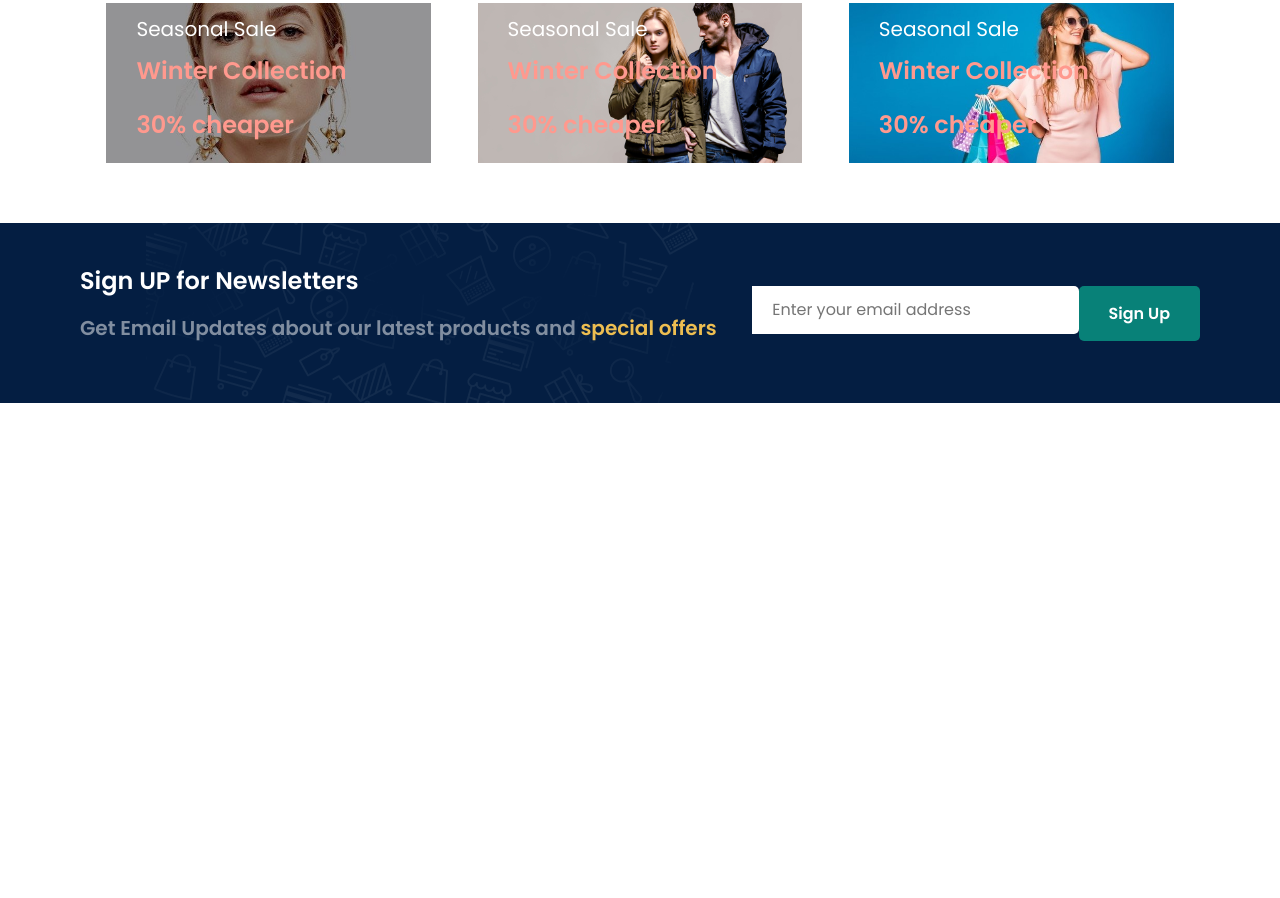
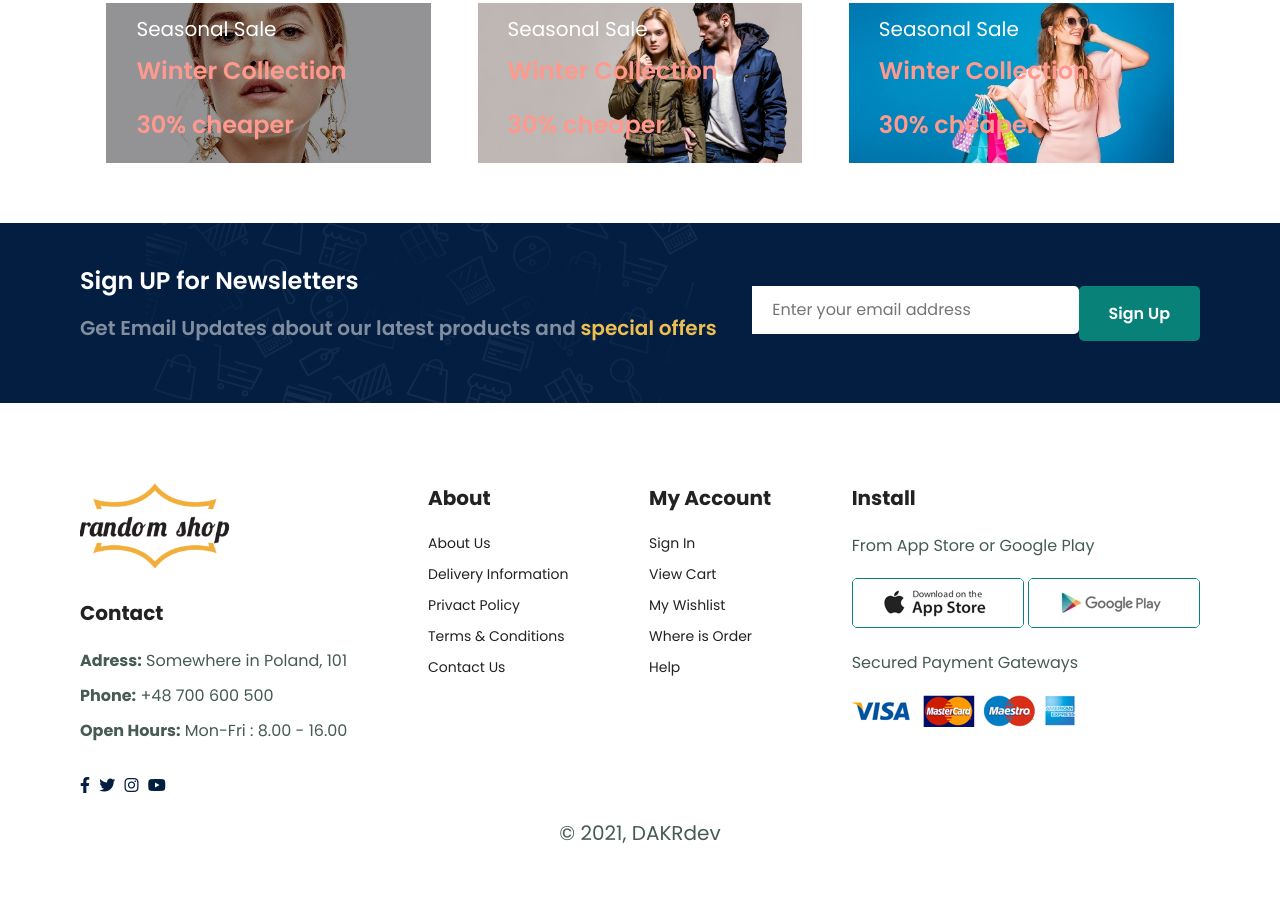
Before and after one commit to DanielKrol90/project-EComerceShop, a plain HTML site: page index.html in a window 1280 px wide. Shown: the part 4368-5266 px from the top of the page. Before the commit the page ends 4811 px from the top, so only its background shows below. Drawn offline with Linux system fonts and the light colour scheme.

Commit message:
finished web page

```diff
--- a/index.html
+++ b/index.html
@@ -419,7 +419,54 @@
     </section>
     <!-- ? END SECTION SIGNUP BANNER -->
 
-
+    <!-- ! FOOTER -->
+      <footer class="section-p1">
+        <div class="col">
+          <img class="footer-logo" src="images/logo.png" alt="logo">
+          <h3>Contact</h3>
+          <p><b>Adress:</b> Somewhere in Poland, 101 </p>
+          <p><b>Phone:</b> +48 700 600 500</p>
+          <p><b>Open Hours:</b> Mon-Fri : 8.00 - 16.00</p>
+          <div class="media-follow">
+            <div class="media-icons">
+              <i class="fab fa-facebook-f"></i>
+              <i class="fab fa-twitter"></i>
+              <i class="fab fa-instagram"></i>
+              <i class="fab fa-youtube"></i>
+            </div>
+          </div>
+        </div>
+        <div class="col">
+          <h3>About</h3>
+          <a href="#">About Us</a>
+          <a href="#">Delivery Information</a>
+          <a href="#">Privact Policy</a>
+          <a href="#">Terms & Conditions</a>
+          <a href="#">Contact Us</a>
+        </div>
+        <div class="col">
+          <h3>My Account</h3>
+          <a href="#">Sign In</a>
+          <a href="#">View Cart</a>
+          <a href="#">My Wishlist</a>
+          <a href="#">Where is Order</a>
+          <a href="#">Help</a>
+        </div>
+        <div class="col install">
+          <h3>Install</h3>
+          <p>From App Store or Google Play</p>
+          <div class="row">
+            <img src="/images/pay/app.jpg" alt="logo of app store">
+            <img src="/images/pay/play.jpg" alt="logo of play store">
+          </div>
+          <p>Secured Payment Gateways</p>
+          <img src="/images/pay/pay.png" alt="logo of paycards">
+        </div>
+        <div class="copyright">
+          <p>&copy; 2021, DAKRdev </p>
+        </div>
+      </footer>
+    <!-- ? END FOOTER -->
 
 
 
--- a/styles/style.css
+++ b/styles/style.css
@@ -483,3 +483,74 @@ background-image: url("/images/banner/b17.jpg");
     color: #fff;
     white-space: nowrap;
 }
+
+/* ! SECTION FOOTER */
+
+footer .footer-logo {
+    width: 150px;
+    margin-bottom: 30px;
+}
+
+footer {
+    display: flex;
+    flex-wrap: wrap;
+    justify-content: space-between;
+}
+
+footer  .col {
+    display: flex;
+    flex-direction: column;
+    align-items: flex-start;
+    margin-bottom: 20px;
+}
+
+footer h3 {
+    font-size: 20px;
+    padding-bottom: 20px;
+}
+
+footer p {
+    font-size: 16px;
+    margin: 0 0 10px 0;
+}
+
+footer a {
+    font-size: 14px;
+    text-decoration: none;
+    margin: 0 0 10px 0;
+    color: #222;
+    margin-bottom: 10px;
+}
+
+footer .media-follow {
+    margin-top: 20px;
+}
+
+footer .media-follow i {
+    color: #041e42;
+    padding-right: 5px;
+    cursor: pointer;
+}
+
+footer .install .row img {
+    border: 1px solid #088178;
+    border-radius: 5px;
+}
+
+footer .install img {
+    margin: 10px 0 15px 0;
+}
+
+footer .media-follow i:hover,
+footer a:hover {
+    color: #088178;
+}
+
+footer .copyright {
+    width: 100%;
+    text-align: center;
+}
+
+footer .copyright p {
+    font-size: 20px;
+}
```
Also changed, not shown: images/pay/app.jpg (added), images/pay/pay.png (added), images/pay/play.jpg (added).
